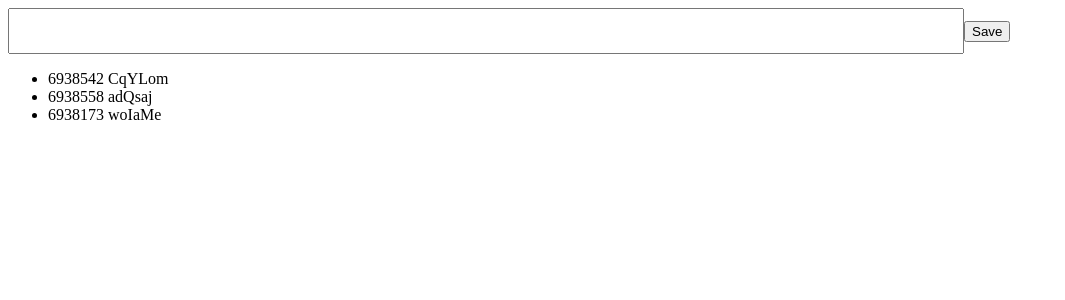
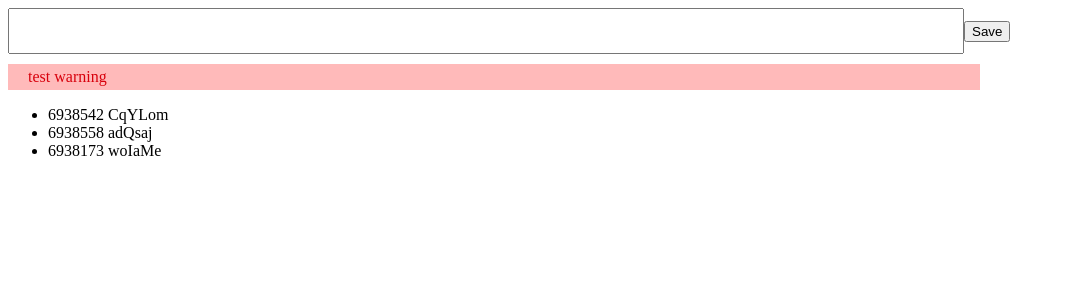
Before and after one commit to lemmyslaya/Link_validator, an Angular app: page / in a window 1280 px wide. Shown: the top 300 px of the page, without its empty margins (0-1065 px from the left). Built offline with nearby package versions, Linux system fonts and the light colour scheme.

Commit message:
Added warning message.

```diff
--- a/src/app/controls/controls.component.html
+++ b/src/app/controls/controls.component.html
@@ -1,2 +1,3 @@
 <input type="text" name="linkVal" id="linkVal" [(ngModel)]="linkVal"/>
 <button type="submit" (click)="getInputValue(linkVal)">Save</button>
+<div *ngIf="warningVisible" class="warning">{{warningInfo}}</div>
--- a/src/app/controls/controls.component.scss
+++ b/src/app/controls/controls.component.scss
@@ -3,3 +3,12 @@ input{
     height: 40px;
 
 }
+
+.warning {
+    color: #D8000C;
+    background-color: #FFBABA;
+    margin: 10px 0px;
+    padding: 4px 4px 4px 20px;
+    vertical-align: middle;
+    width: 75%;
+}
--- a/src/app/controls/controls.component.ts
+++ b/src/app/controls/controls.component.ts
@@ -11,7 +11,13 @@ const baseLinkPattern:RegExp = /https:\/\/steamcommunity.com\/tradeoffer\/new\/\
 
 export class ControlsComponent implements OnInit {
 
-  constructor() { }
+  warningInfo: string;
+  warningVisible: boolean;
+
+  constructor() {
+  	this.warningVisible = true;
+  	this.warningInfo = 'test warning';
+  }
 
   ngOnInit() {
 
```
